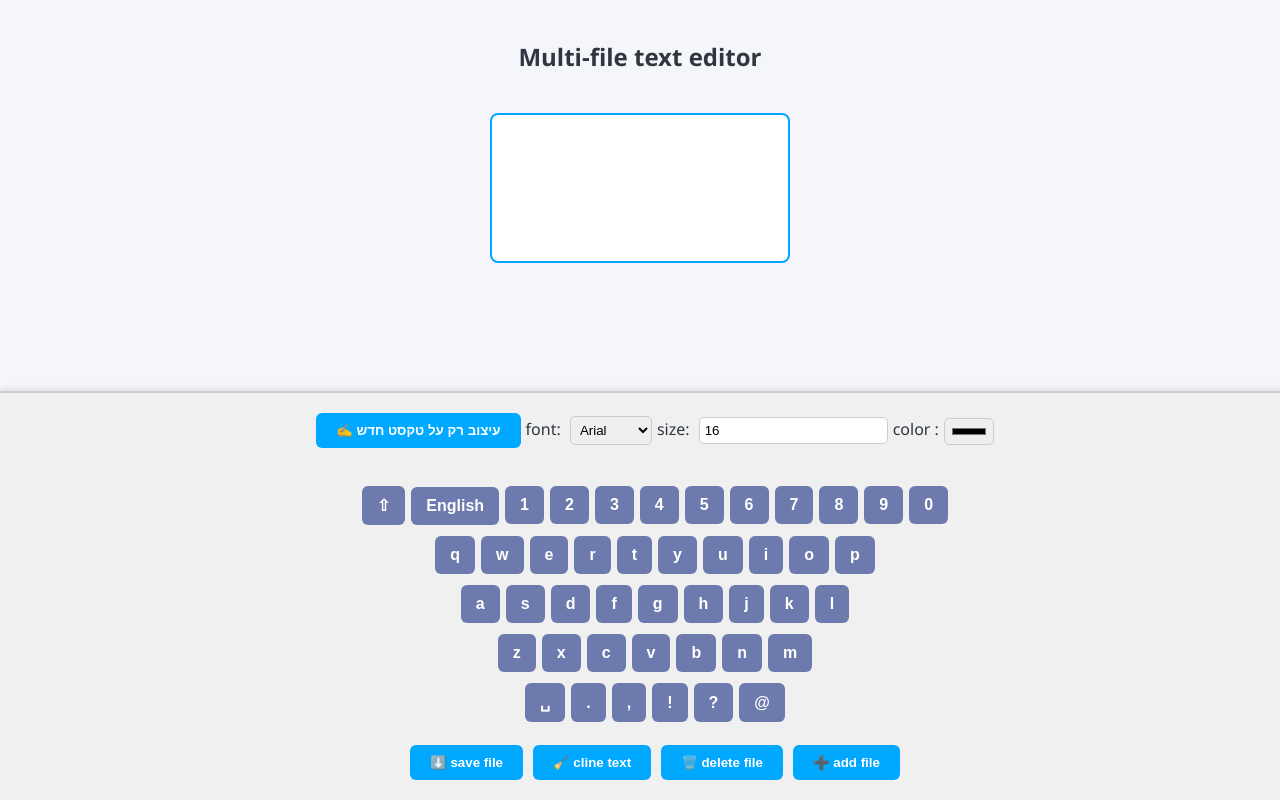
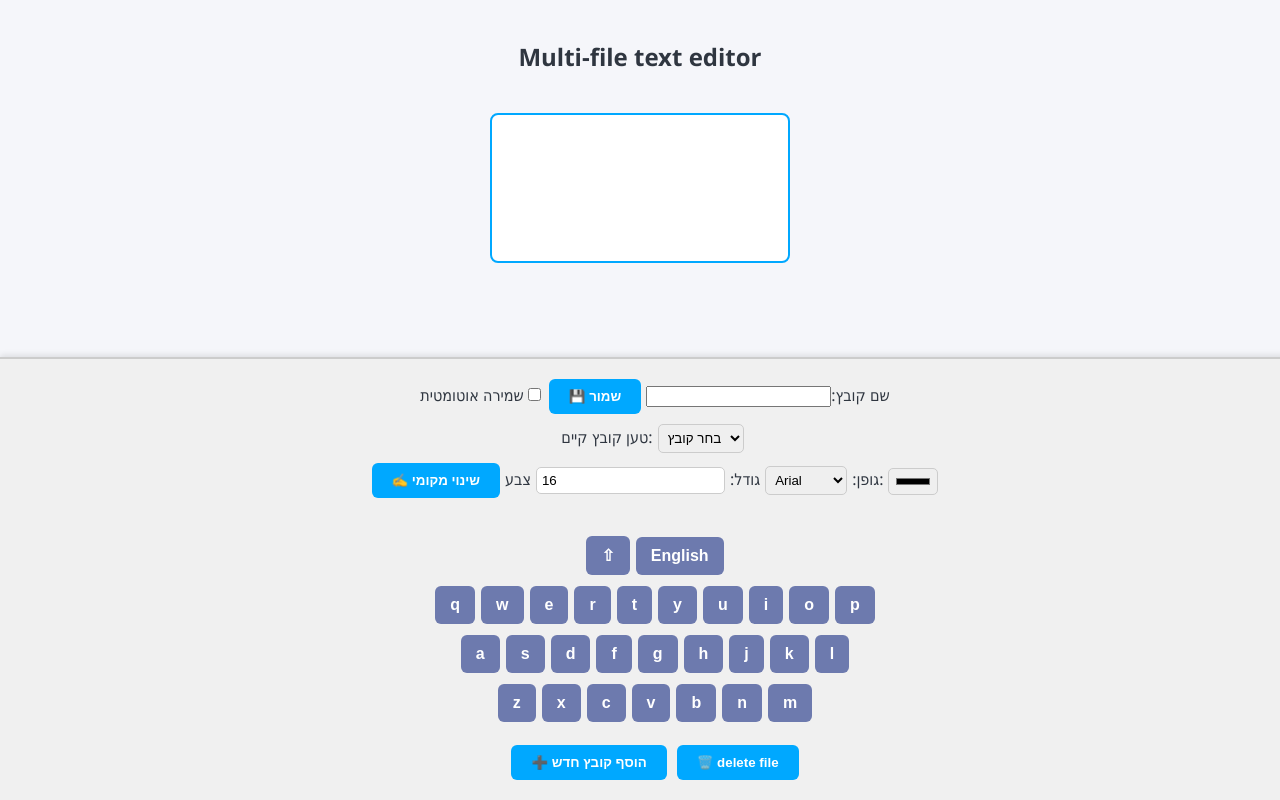
Before and after one commit to AmirHayTamar/FSW-4, a React (Create React App) app: page / in a window 1280 px wide. Built offline with nearby package versions, Linux system fonts and the light colour scheme.

Commit message:
starting working on the PAER2

```diff
--- a/src/App.jsx
+++ b/src/App.jsx
@@ -2,6 +2,7 @@ import React, { useState } from 'react';
 import './App.css';
 import ControlPanel from './ControlPanel';
 import EditableTextArea from './EditableTextArea';
+import {saveFile, getAllFiles, loadFile} from './StorageUtils';
 
 const App = () => {
   const [editors, setEditors] = useState([
@@ -11,8 +12,20 @@ const App = () => {
   const [nextId, setNextId] = useState(2);
 
   const updateEditor = (id, newData) => {
-    setEditors(editors.map(e => e.id === id ? { ...e, ...newData } : e));
+    setEditors((prev) =>
+      prev.map((editor) => {
+        if (editor.id !== id) return editor;
+        const updated = { ...editor, ...newData };
+
+        if (autoSave && fileName.trim()) {
+          saveFile(fileName, updated.content);
+        }
+
+        return updated;
+      })
+    );
   };
+
 
   const addEditor = () => {
     const newEditor = {
@@ -25,6 +38,7 @@ const App = () => {
     setEditors([...editors, newEditor]);
     setActiveId(nextId);
     setNextId(nextId + 1);
+    setFileList(Object.keys(getAllFiles()));
   };
 
   const removeEditor = () => {
@@ -36,6 +50,10 @@ const App = () => {
   const activeEditor = editors.find(e => e.id === activeId);
 
   const [applyToAll, setApplyToAll] = useState(false);
+
+const [fileName, setFileName] = useState('');
+const [fileList, setFileList] = useState(() => Object.keys(getAllFiles()));
+const [autoSave, setAutoSave] = useState(false);
 
   return (
     <div className="App">
@@ -57,13 +75,29 @@ const App = () => {
         ))}
       </div>
 
-      <ControlPanel
+      {/* <ControlPanel
         activeEditor={activeEditor}
         onUpdate={(data) => updateEditor(activeId, data)}
         onDelete={removeEditor}
         onAdd={addEditor}
         applyToAll={applyToAll}
         setApplyToAll={setApplyToAll}
+      /> */}
+      <ControlPanel
+        activeEditor={activeEditor}
+        onUpdate={(data) => updateEditor(activeId, data)}
+        onUpdateContent={(newContent) => updateEditor(activeId, { content: newContent })}
+        onSave={saveFile}
+        onDelete={removeEditor}
+        onLoad={loadFile}
+        onAdd={addEditor}
+        fileName={fileName}
+        setFileName={setFileName}
+        fileList={fileList}
+        applyToAll={applyToAll}
+        setApplyToAll={setApplyToAll}
+        autoSave={autoSave}
+        setAutoSave={setAutoSave}
       />
     </div>
   );
--- a/src/ControlPanel.jsx
+++ b/src/ControlPanel.jsx
@@ -1,57 +1,178 @@
+// import React from 'react';
+// import Keyboard from './Keyboard';
+
+// const ControlPanel = ({ activeEditor, onUpdate, onDelete, onAdd, applyToAll, setApplyToAll }) => {
+
+//   const handleStyleChange = (prop, value) => {
+//     if (applyToAll) {
+//       onUpdate({ [prop]: value }); // עדכון גם בעיצוב וגם רינדור מיידי
+//     } else {
+//       // נשמר רק לעתיד, לא נעדכן תוכן קיים
+//       onUpdate({ [prop]: value }); // העיצוב כבר ישפיע על הטקסט החדש דרך style של textarea
+//     }
+//   };
+
+//   const downloadAsFile = () => {
+//     const blob = new Blob([activeEditor.content], { type: 'text/plain' });
+//     const a = document.createElement('a');
+//     a.href = URL.createObjectURL(blob);
+//     a.download = `file-${activeEditor.id}.txt`;
+//     a.click();
+//   };
+
+//   const handleKeyPress = (char) => {
+//     onUpdate({ content: activeEditor.content + char });
+//   };
+
+//   return (
+//     <div className="ControlPanel">
+//       <div>
+//       <button onClick={() => setApplyToAll(!applyToAll)}>
+//         {applyToAll ? '🖍️ עיצוב ישפיע על כל הטקסט' : '✍️ עיצוב רק על טקסט חדש'}
+//       </button>
+//         <label>font: </label>
+//         <select value={activeEditor.font} onChange={(e) => handleStyleChange('font', e.target.value)}>
+//           <option value="Arial">Arial</option>
+//           <option value="Courier">Courier</option>
+//           <option value="Verdana">Verdana</option>
+//         </select>
+
+//         <label>size: </label>
+//         <input type="number" value={activeEditor.fontSize} onChange={(e) => handleStyleChange('fontSize', parseInt(e.target.value))}
+//  />
+
+//         <label>color :</label>
+//         <input type="color" value={activeEditor.color} onChange={(e) => handleStyleChange('color', e.target.value)} />
+//       </div>
+
+//       <Keyboard onKeyPress={handleKeyPress} />
+
+//       <div>
+//         <button onClick={downloadAsFile}>⬇️ save file</button>
+//         <button onClick={() => onUpdate({ content: '' })}>🧹 cline text</button>
+//         <button onClick={onDelete}>🗑️ delete file</button>
+//         <button onClick={onAdd}>➕ add file</button>
+//       </div>
+//     </div>
+//   );
+// };
+
+// export default ControlPanel;
+
 import React from 'react';
 import Keyboard from './Keyboard';
 
-const ControlPanel = ({ activeEditor, onUpdate, onDelete, onAdd, applyToAll, setApplyToAll }) => {
-
+const ControlPanel = ({
+  activeEditor,
+  onUpdate,
+  onAdd,
+  onUpdateContent,
+  onSave,
+  onDelete,
+  onLoad,
+  fileName,
+  setFileName,
+  fileList,
+  applyToAll,
+  setApplyToAll,
+  autoSave,
+  setAutoSave,
+  editorRef
+}) => {
   const handleStyleChange = (prop, value) => {
-    if (applyToAll) {
-      onUpdate({ [prop]: value }); // עדכון גם בעיצוב וגם רינדור מיידי
-    } else {
-      // נשמר רק לעתיד, לא נעדכן תוכן קיים
-      onUpdate({ [prop]: value }); // העיצוב כבר ישפיע על הטקסט החדש דרך style של textarea
-    }
+    onUpdate({ [prop]: value });
   };
 
-  const downloadAsFile = () => {
-    const blob = new Blob([activeEditor.content], { type: 'text/plain' });
-    const a = document.createElement('a');
-    a.href = URL.createObjectURL(blob);
-    a.download = `file-${activeEditor.id}.txt`;
-    a.click();
+  const handleSave = () => {
+    if (!fileName.trim()) {
+      alert('יש להזין שם קובץ');
+      return;
+    }
+    onSave(fileName, activeEditor.content);
   };
 
-  const handleKeyPress = (char) => {
-    onUpdate({ content: activeEditor.content + char });
+  const handleLoad = (name) => {
+    const content = onLoad(name);
+    onUpdateContent(content);
+    setFileName(name);
   };
 
   return (
     <div className="ControlPanel">
       <div>
-      <button onClick={() => setApplyToAll(!applyToAll)}>
-        {applyToAll ? '🖍️ עיצוב ישפיע על כל הטקסט' : '✍️ עיצוב רק על טקסט חדש'}
-      </button>
-        <label>font: </label>
-        <select value={activeEditor.font} onChange={(e) => handleStyleChange('font', e.target.value)}>
+        <label>שם קובץ:</label>
+        <input
+          type="text"
+          value={fileName}
+          onChange={(e) => setFileName(e.target.value)}
+        />
+        <button onClick={handleSave}>💾 שמור</button>
+        <label>
+          <input
+            type="checkbox"
+            checked={autoSave}
+            onChange={() => setAutoSave(!autoSave)}
+          />
+          שמירה אוטומטית
+        </label>
+      </div>
+
+      <div>
+        <label>טען קובץ קיים:</label>
+        <select onChange={(e) => handleLoad(e.target.value)} defaultValue="">
+          <option value="" disabled>בחר קובץ</option>
+          {fileList.map((name) => (
+            <option key={name} value={name}>
+              {name}
+            </option>
+          ))}
+        </select>
+      </div>
+
+      <div>
+        <button onClick={() => setApplyToAll(!applyToAll)}>
+          {applyToAll ? '🖍️ שינוי כללי' : '✍️ שינוי מקומי'}
+        </button>
+
+        <label>גופן:</label>
+        <select
+          value={activeEditor.font}
+          onChange={(e) => handleStyleChange('font', e.target.value)}
+        >
           <option value="Arial">Arial</option>
           <option value="Courier">Courier</option>
           <option value="Verdana">Verdana</option>
         </select>
 
-        <label>size: </label>
-        <input type="number" value={activeEditor.fontSize} onChange={(e) => handleStyleChange('fontSize', parseInt(e.target.value))}
- />
+        <label>גודל:</label>
+        <input
+          type="number"
+          value={activeEditor.fontSize}
+          onChange={(e) => handleStyleChange('fontSize', parseInt(e.target.value))}
+        />
 
-        <label>color :</label>
-        <input type="color" value={activeEditor.color} onChange={(e) => handleStyleChange('color', e.target.value)} />
+        <label>צבע:</label>
+        <input
+          type="color"
+          value={activeEditor.color}
+          onChange={(e) => handleStyleChange('color', e.target.value)}
+        />
       </div>
 
-      <Keyboard onKeyPress={handleKeyPress} />
+      <Keyboard
+        onKeyPress={(char) => document.execCommand('insertText', false, char)}
+        applyToAll={applyToAll}
+        activeEditorStyles={{
+          font: activeEditor.font,
+          fontSize: activeEditor.fontSize,
+          color: activeEditor.color
+        }}
+        editorRef={editorRef}
+      />
 
       <div>
-        <button onClick={downloadAsFile}>⬇️ save file</button>
-        <button onClick={() => onUpdate({ content: '' })}>🧹 cline text</button>
+        <button onClick={onAdd}>➕ הוסף קובץ חדש</button>
         <button onClick={onDelete}>🗑️ delete file</button>
-        <button onClick={onAdd}>➕ add file</button>
       </div>
     </div>
   );
--- a/src/Keyboard.jsx
+++ b/src/Keyboard.jsx
@@ -3,29 +3,35 @@
 import React, { useState } from 'react';
 
 const baseLayouts = {
-  en: [
+  en:
+  [
     ['q','w','e','r','t','y','u','i','o','p'],
     ['a','s','d','f','g','h','j','k','l'],
-    ['z','x','c','v','b','n','m'],
-    [' ','.',',','!','?','@']
-],
-  he: [
+    ['z','x','c','v','b','n','m']
+  ],
+  he:
+  [
     ['ק','ר','א','ט','ו','ן','ם','פ'],
     ['ש','ד','ג','כ','ע','י','ח','ל','ך'],
-    ['ז','ס','ב','ה','נ','מ','צ','ת','ץ'],
+    ['ז','ס','ב','ה','נ','מ','צ','ת','ץ']
+  ],
+  numbersAndOther:
+  [
+    ['1','2','3','4','5','6','7','8','9','0'],
     [' ','.',',','!','?','@']
-],
-  emoji: [
+  ],
+  emoji:
+  [
     ['😀','😂','😍','😎','😭','😡','😴','👍','👎','👏'],
-    ['🔥','💥','🎉','❤️','💡','✅','❌','🤔','🥳','💻'],  ]
+    ['🔥','💥','🎉','❤️','💡','✅','❌','🤔','🥳','💻'],
+  ]
 };
-
-const numbers = ['1','2','3','4','5','6','7','8','9','0'];
 
 const layoutLabels = {
   en: 'English',
   he: 'עברית',
-  emoji: 'אימוג\'ים'
+  emoji: 'אימוג\'ים',
+  numbersAndOther: 'מספרים וסמנים'
 };
 
 const Keyboard = ({ onKeyPress }) => {
@@ -66,26 +72,17 @@ const Keyboard = ({ onKeyPress }) => {
                 ⇧
               </button>
             )}
-            {/* <button onClick={cycleLayout} className="keyboard-key">
-              {layoutLabels[layout]}
-            </button> */}
             <div className="tooltip-wrapper">
               <button onClick={cycleLayout} className="keyboard-key">
                 {layoutLabels[layout]}
               </button>
               <span className="tooltip-text">
                 {layout === 'en' ? 'To switch to Hebrew, click' :
-                layout === 'he' ? 'To switch to emojis, click' :
+                layout === 'he' ? 'To switch to numbers and sing' :
+                layout === 'numbersAndOther' ? 'To switch to emojis, click':
                 'To switch to English, click'}
               </span>
             </div>
-          </div>
-          <div className="keyboard-numbers">
-            {numbers.map((num, i) => (
-              <button key={i} className="keyboard-key" onClick={() => handleKeyPress(num)}>
-                {num}
-              </button>
-            ))}
           </div>
         </div>
 
--- /dev/null
+++ b/src/StorageUtils.jsx
@@ -0,0 +1,14 @@
+export const getAllFiles = () => {
+  return JSON.parse(localStorage.getItem('virtualFiles') || '{}');
+};
+
+export const saveFile = (fileName, content) => {
+  const files = getAllFiles();
+  files[fileName] = content;
+  localStorage.setItem('virtualFiles', JSON.stringify(files));
+};
+
+export const loadFile = (fileName) => {
+  const files = getAllFiles();
+  return files[fileName] || '';
+};
```
Also changed, not shown: src/Storage.jsx (deleted, +0 -26 lines).
